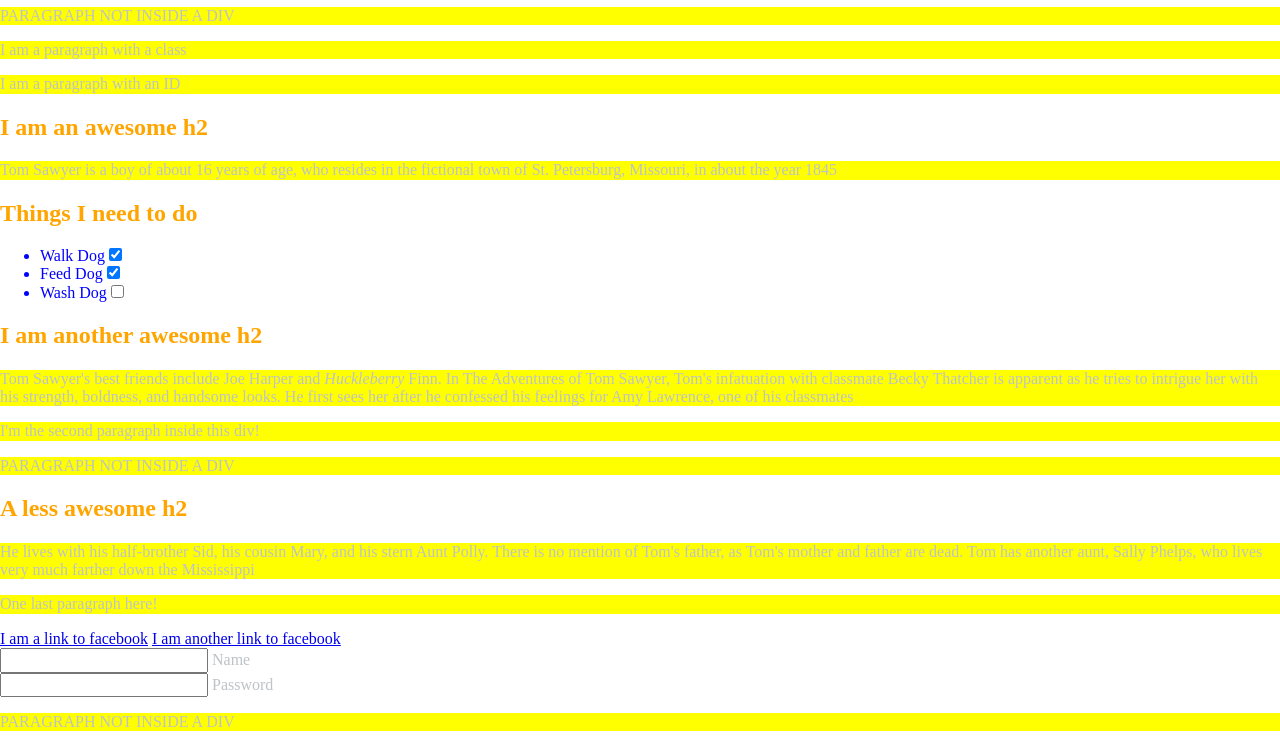
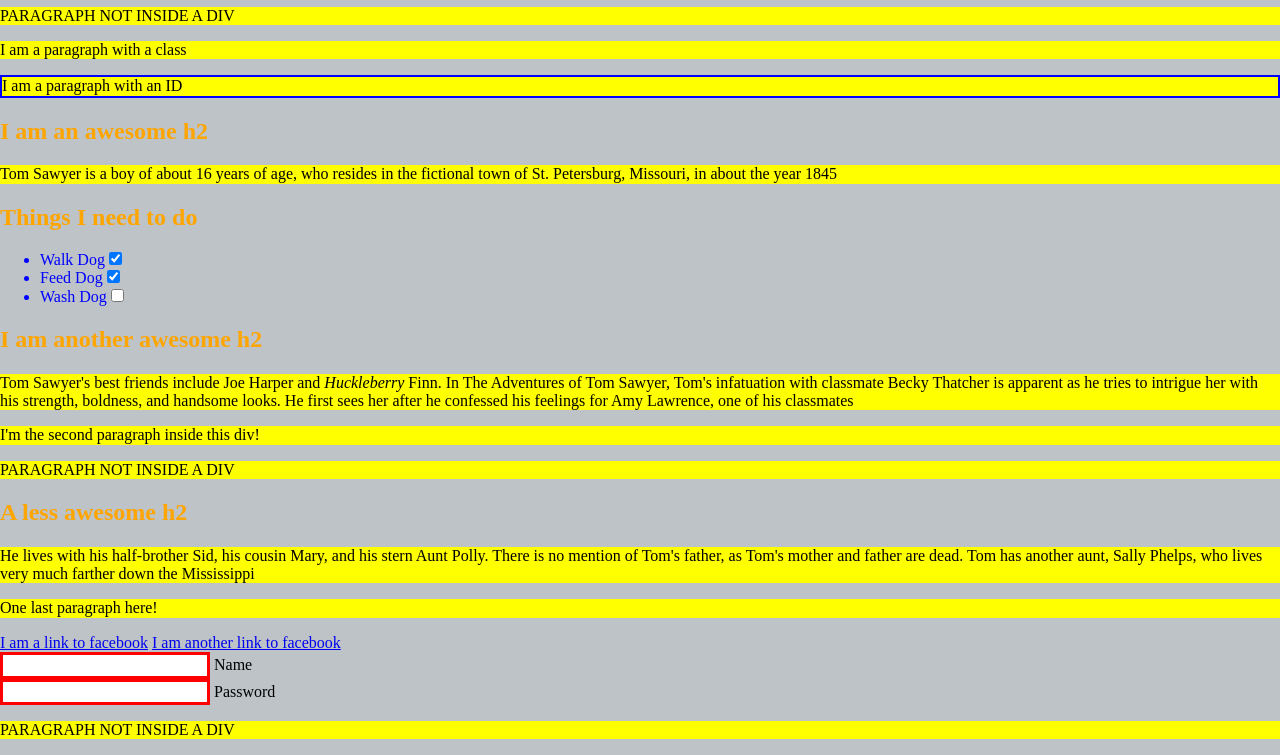
Before and after one commit to taniakononenko23/vscode-git-test16, a plain HTML site: page index.html in a window 1280 px wide. Shown: the part 73-828 px from the top of the page. Drawn offline with nearby package versions, Linux system fonts and the light colour scheme.

Commit message:
add init files

```diff
--- a/index.html
+++ b/index.html
@@ -23,7 +23,13 @@
         background-color: yellow;
       }
       body {
-        color: #bdc3c7;
+        background-color: #bdc3c7;
+      }
+      input {
+        border: 3px solid red;
+      }
+      #special {
+        border: 2px solid blue;
       }
     </style>
   </head>
```
